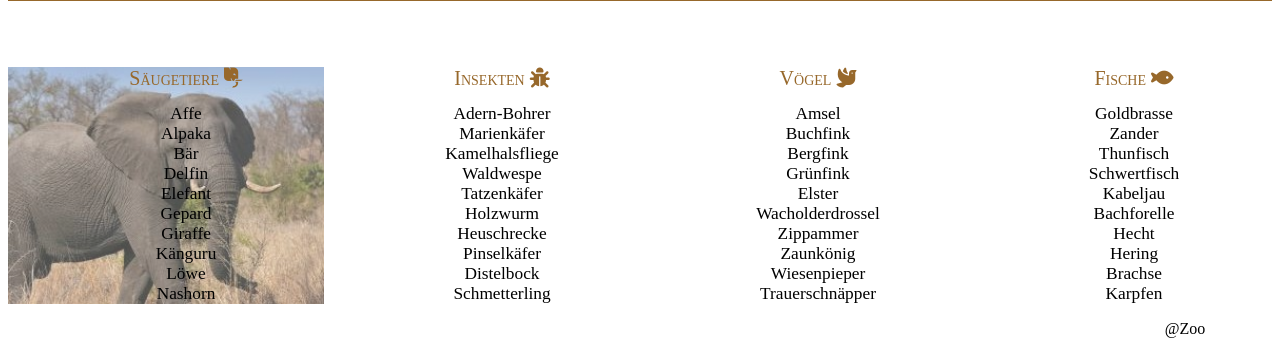
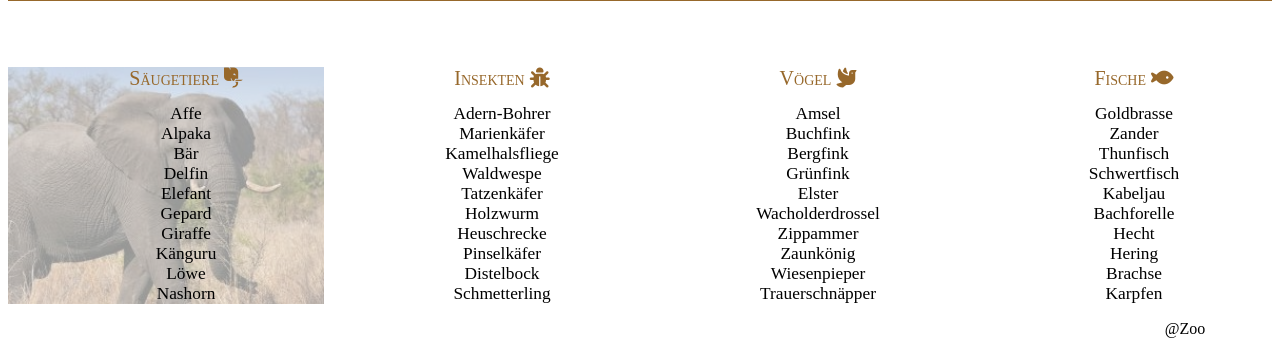
Before and after one commit to CODERS-BAY/webaufgaben-jezzmin, a plain HTML site: page Einheit 07 Kapitel 12 - 13/index.html in a window 1280 px wide. Shown: the part 1143-1497 px from the top of the page. Drawn offline with Linux system fonts and the light colour scheme; a web font is replaced by a local one.

Commit message:
Einheit 7

```diff
--- a/Einheit 07 Kapitel 12 - 13/css/styles.css
+++ b/Einheit 07 Kapitel 12 - 13/css/styles.css
@@ -182,7 +182,7 @@ td {
 }
 
 .backgroundPic {
-    background-color: rgba(250, 250, 250, .3);
+    background-color: rgba(250, 250, 250, .6);
 }
 
 .background {
```
